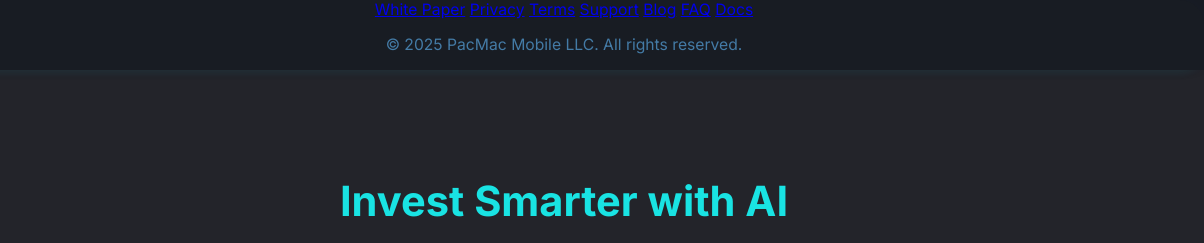
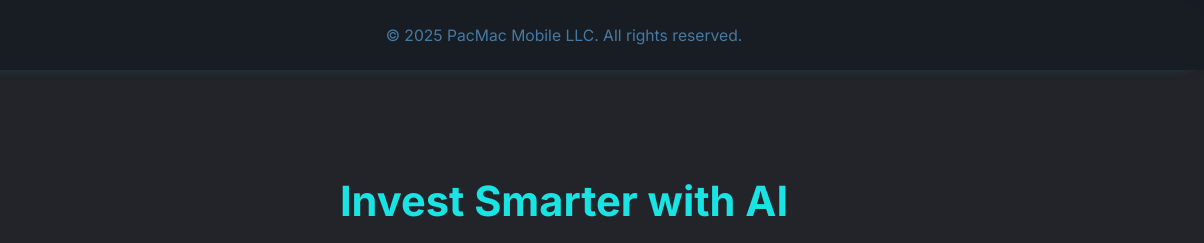
Before and after one commit to Mattjhagen/P3beta, a plain HTML site: page index.html in a window 1280 px wide. Shown: the top 243 px of the page, 76-1280 px from the left. Drawn offline with Linux system fonts and the light colour scheme.

Commit message:
Update index.html

```diff
--- a/index.html
+++ b/index.html
@@ -15,7 +15,8 @@
 
     <nav>
       <ul>
-        <li><a href="#" class="active">Home</a></li> <li><a href="ai-investing.html">Ai</a></li>
+        <li><a href="#" class="active">Home</a></li>
+        <li><a href="ai-insurance.html">Ai</a></li>
         <li><a href="blog.html">Blog</a></li>
         <li><a href="faq.html">FAQ</a></li>
         <li><a href="docs.html">Docs</a></li>
@@ -45,16 +46,10 @@
         <p>Access analytics, insights, and resources designed for both new and seasoned investors.</p>
       </div>
     </section>
-  </main> <footer>
-    <div class="footer-nav">
-      <a href="WhitePaper.pdf" target="_blank">White Paper</a>
-      <a href="privacy.html">Privacy</a>
-      <a href="terms.html">Terms</a>
-      <a href="mailto:matty@vibecodes.space">Support</a>
-      <a href="blog.html">Blog</a>
-      <a href="faq.html">FAQ</a>
-      <a href="docs.html">Docs</a>
-    </div>
+  </main>
+
+  <footer>
+
     <p>&copy; 2025 PacMac Mobile LLC. All rights reserved.</p>
   </footer>
 </body>
```
